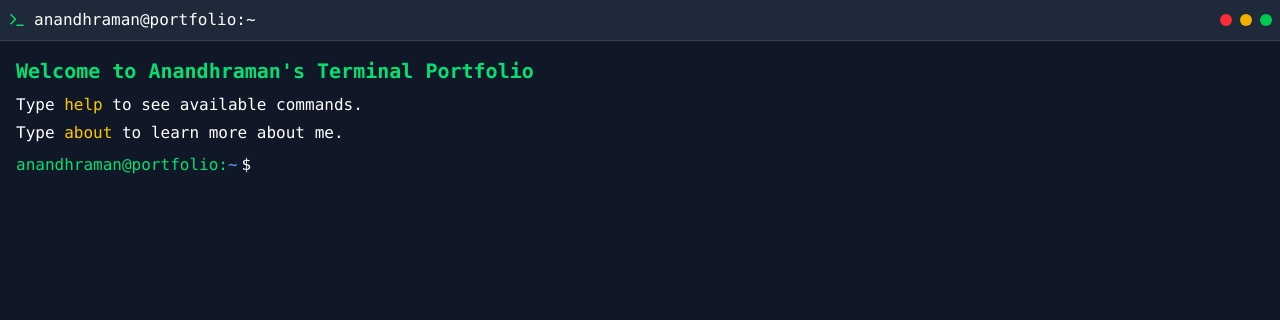
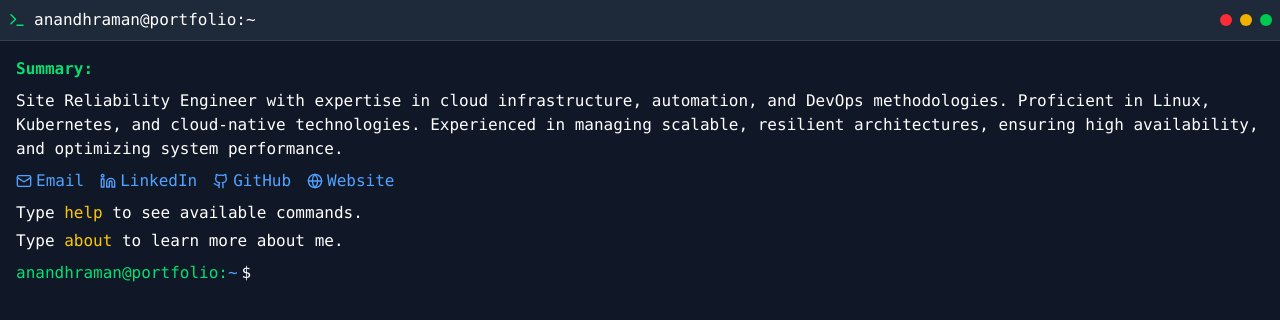
Before and after one commit to Toymakerftw/resume-terminal, a React (Vite) app: page / in a window 1280 px wide. Shown: the top 320 px of the page. Built offline with nearby package versions, Linux system fonts and the light colour scheme.

Commit message:
Add summary

```diff
--- a/src/App.jsx
+++ b/src/App.jsx
@@ -350,6 +350,31 @@ const TerminalPortfolio = () => {
       description: 'Display current date and time',
       execute: () => <div className="mb-2">{new Date().toString()}</div>
     },
+    summary: {
+      description: 'Display a summary of information',
+      execute: () => {
+        return (
+          <div className="mb-2">
+            <p className="text-green-400 font-bold mb-2">Summary:</p>
+            <p className="mb-2">Site Reliability Engineer with expertise in cloud infrastructure, automation, and DevOps methodologies. Proficient in Linux, Kubernetes, and cloud-native technologies. Experienced in managing scalable, resilient architectures, ensuring high availability, and optimizing system performance.</p>
+            <div className="flex space-x-4 mt-2">
+              <a href="mailto:mail.anandhraman@gmail.com" className="flex items-center text-blue-400 hover:underline">
+                <Mail size={16} className="mr-1" /> Email
+              </a>
+              <a href="https://linkedin.com/in/anandh-raman" className="flex items-center text-blue-400 hover:underline">
+                <Linkedin size={16} className="mr-1" /> LinkedIn
+              </a>
+              <a href="https://github.com/toymakerftw" className="flex items-center text-blue-400 hover:underline">
+                <Github size={16} className="mr-1" /> GitHub
+              </a>
+              <a href="https://toymakerftw.github.io" className="flex items-center text-blue-400 hover:underline">
+                <Globe size={16} className="mr-1" /> Website
+              </a>
+            </div>
+          </div>
+        );
+      }
+    }
   };
 
   // Initial welcome message
@@ -357,9 +382,12 @@ const TerminalPortfolio = () => {
     setHistory([
       {
         type: 'output',
+        content: commands.summary.execute()
+      },
+      {
+        type: 'output',
         content: (
           <div>
-            <div className="text-green-400 text-xl font-bold mb-2">Welcome to Anandhraman's Terminal Portfolio</div>
             <p className="mb-1">Type <span className="text-yellow-400">help</span> to see available commands.</p>
             <p>Type <span className="text-yellow-400">about</span> to learn more about me.</p>
           </div>
```
